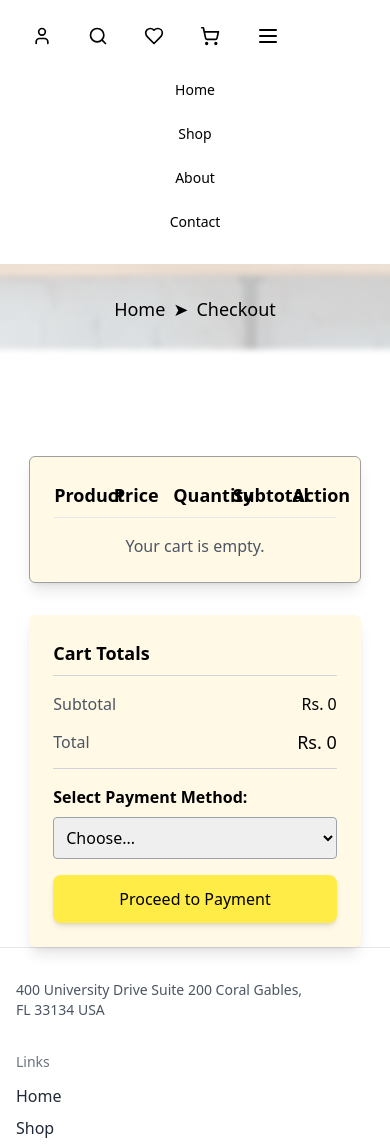
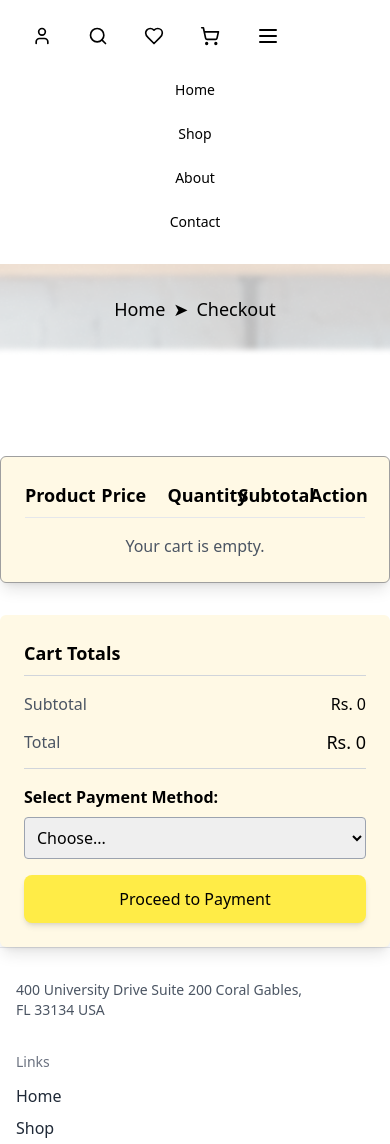
Before and after one commit to Hina-naureen/templete, a Next.js app: page /Cart in a window 390 px wide. Shown: the top 1144 px of the page. Built offline with nearby package versions, Linux system fonts and the light colour scheme.

Commit message:
Update page.tsx

```diff
--- a/src/app/Cart/page.tsx
+++ b/src/app/Cart/page.tsx
@@ -95,7 +95,7 @@ export default function Cart() {
       </div>
 
       {/* 🔹 Cart Layout */}
-      <div className="relative flex flex-col md:flex-row mt-[100px] mx-auto w-[85%] lg:w-[1440px] gap-8">
+      <div className="relative flex flex-col md:flex-row mt-[100px] mx-auto w-full lg:w-[1440px] gap-8">
 
         {/* 🛒 Cart Items Section */}
         <div className="bg-[#FFF9E5] w-full md:w-[65%] border border-[#9F9F9F] rounded-md p-6 shadow-lg">
```
